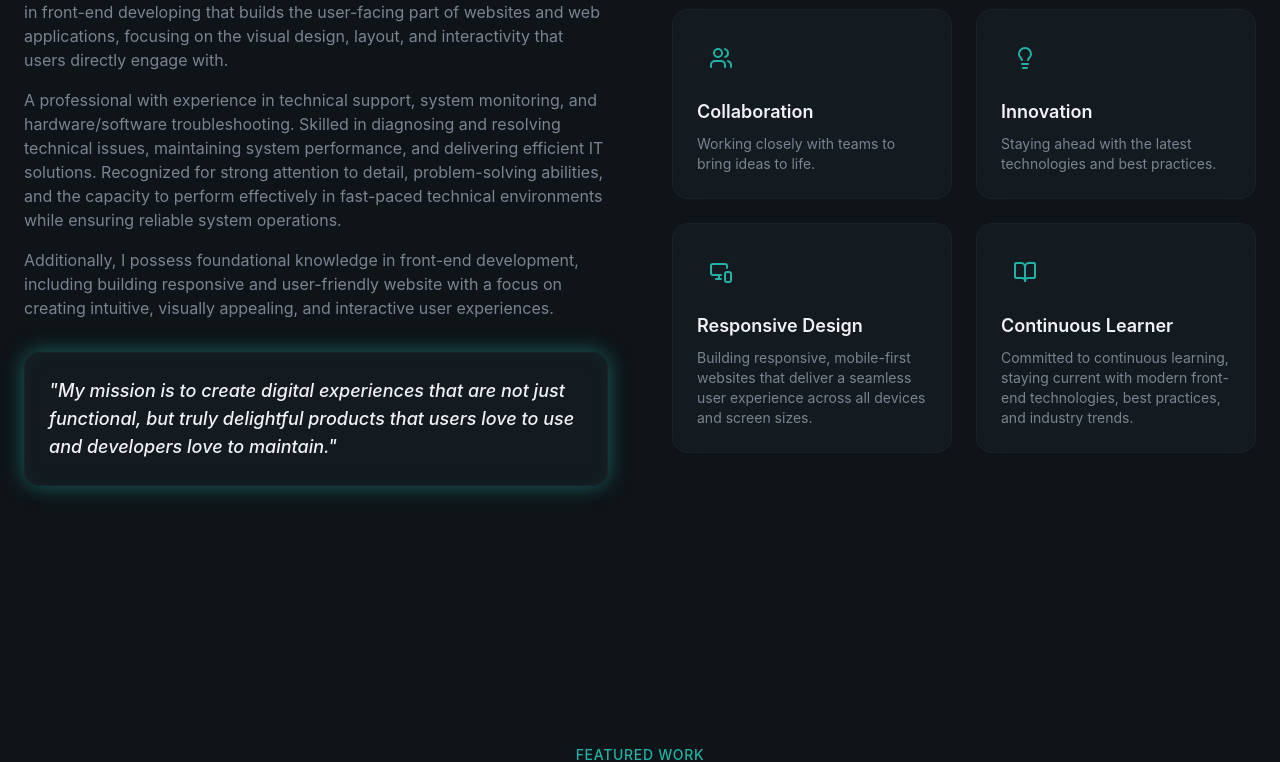
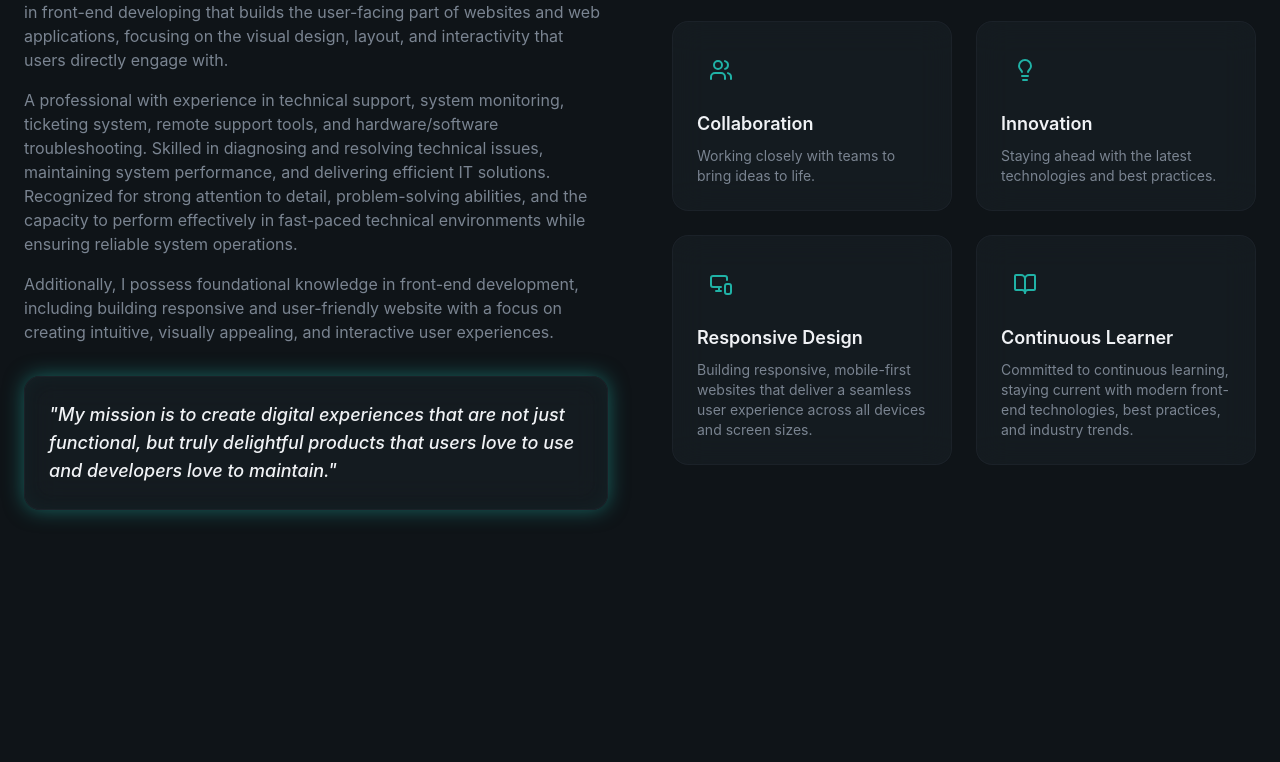
Before and after one commit to SLDRamon/Personal-Portfolio, a React (Vite) app: page / in a window 1280 px wide. Shown: the part 1440-2202 px from the top of the page. Built offline with nearby package versions, Linux system fonts and the light colour scheme.

Commit message:
Some changes needed to fix
Home Section - change my resume in download button.
About Section - additional key words
Experience Section - additional sentence in Toll Road Systems Maintenance.

```diff
--- a/src/sections/About.jsx
+++ b/src/sections/About.jsx
@@ -69,11 +69,11 @@ export const About = () => {
                             focusing on the visual design, layout, and interactivity that users directly engage with.
                         </p>
                         <p>
-                            A professional with experience in technical support, system monitoring, and
-                            hardware/software troubleshooting. Skilled in diagnosing and resolving technical issues,
-                            maintaining system performance, and delivering efficient IT solutions. Recognized for strong
-                            attention to detail, problem-solving abilities, and the capacity to perform effectively in
-                            fast-paced technical environments while ensuring reliable system operations.
+                            A professional with experience in technical support, system monitoring, ticketing system,
+                            remote support tools, and hardware/software troubleshooting. Skilled in diagnosing and
+                            resolving technical issues, maintaining system performance, and delivering efficient IT solutions.
+                            Recognized for strong attention to detail, problem-solving abilities, and the capacity to perform
+                            effectively in fast-paced technical environments while ensuring reliable system operations.
                         </p>
                         <p>
                             Additionally, I possess foundational knowledge in front-end development, including
--- a/src/sections/Experience.jsx
+++ b/src/sections/Experience.jsx
@@ -4,7 +4,7 @@ const experiences = [
     role: "Toll Road Systems Maintenance",
     company: "NLEX Corporation",
     description:
-      "Performed preventive and corrective maintenance of toll collection systems and traffic equipment. Diagnosed hardware issues, monitored network performance, and repaired equipment to ensure reliable system operations.",
+      "Performed preventive and corrective maintenance of toll collection systems and traffic equipment. Diagnosed hardware issues, monitored network performance, and repaired equipment to ensure reliable system operations. Experience with ticketing system, remote support tools, and IT documentation.",
     technologies: ["Networking", "Hardware", "Software", "Tools",],
     current: true,
   },
--- a/src/sections/Home.jsx
+++ b/src/sections/Home.jsx
@@ -95,7 +95,7 @@ export const Home = () => {
                                 Contact Me <ArrowRight className="md:w-5 h-5" size={`15px`}/>
                             </Button>
                             </a>
-                            <a href="https://drive.usercontent.google.com/u/0/uc?id=1BAIyL6lcP8W719S2rMnah_vXOraUcxn5&export=download" target="_blank">
+                            <a href="https://drive.usercontent.google.com/u/0/uc?id=1MQVL_xrsHd1E5PafAyyalI4HoLx365jm&export=download" target="_blank">
                              <AnimatedBorderButton className="md:text-lg">
                                 <Download className="md:w-5 h-5" size={`15px`}/>
                                      Download CV
```
